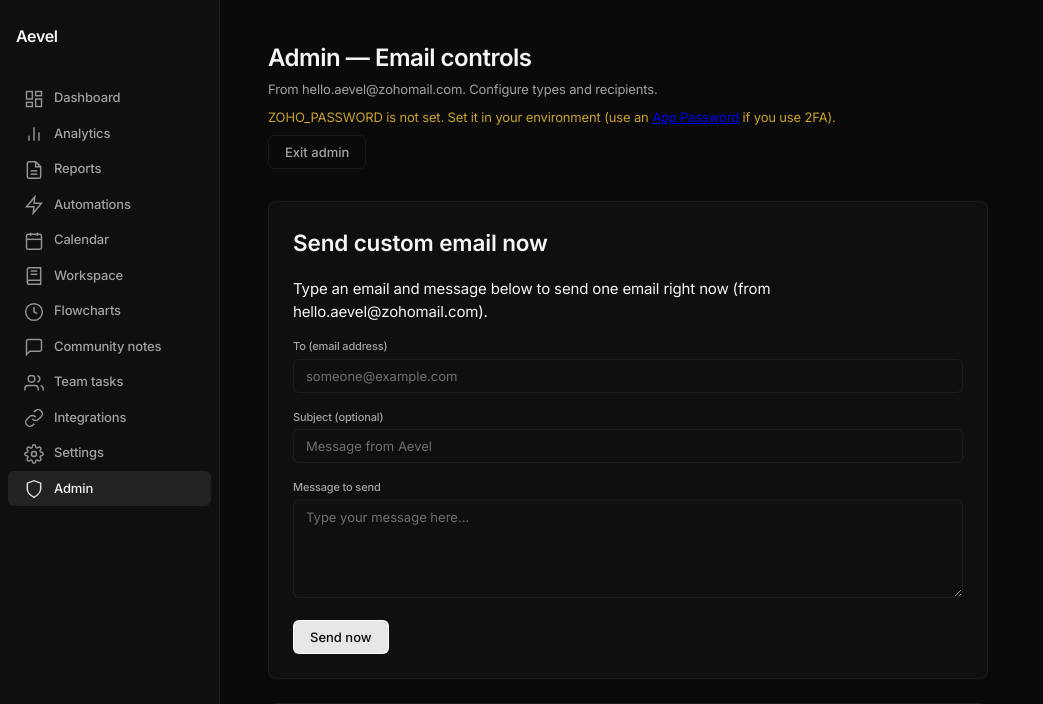
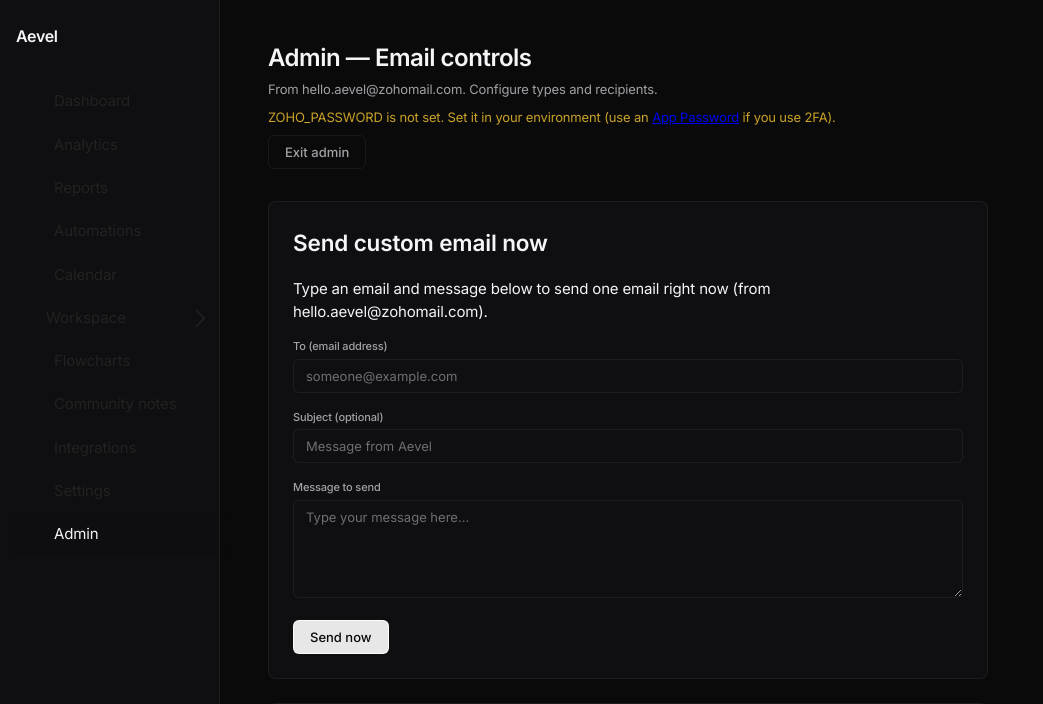
Before and after one commit to arehm9241-beep/aevel-hq-copy, a Flask app: page /admin in a window 1280 px wide. Shown: the top 704 px of the page, without its empty margins (0-1043 px from the left). Run offline with Flask 3, Linux system fonts and the light colour scheme; the visitor is signed in with stand-in values (Sample User, id 1); data comes from the database, SQL or seed files in the repository; data that the repository does not hold is empty.

Commit message:
Refactor sidebar into accessible dropdown/accordion navigation

```diff
--- a/static/css/aevel.css
+++ b/static/css/aevel.css
@@ -749,3 +749,97 @@ body {
 .compact .section { margin-bottom: var(--space-6); }
 .compact .table td, .compact .table th { padding: var(--space-2) var(--space-3); }
 .compact .sidebar-nav a { padding: var(--space-1) var(--space-3); }
+/* --- Sidebar dropdown/accordion styles (append this) --- */
+
+/* structural */
+.sidebar-nav ul { list-style: none; margin: 0; padding: 0; }
+.sidebar-nav .nav-item { margin: 0; }
+.sidebar-nav a, .sidebar-nav .submenu-toggle {
+  display: flex;
+  align-items: center;
+  gap: 0.75rem;
+  padding: 0.65rem 1rem;
+  color: var(--text-color, #222);
+  text-decoration: none;
+  border-radius: 6px;
+  transition: background-color 160ms ease, transform 160ms ease;
+  width: 100%;
+  background: transparent;
+  border: none;
+  font: inherit;
+  cursor: pointer;
+}
+
+/* active / hover */
+.sidebar-nav a.active,
+.sidebar-nav a:hover,
+.sidebar-nav .submenu-toggle:hover,
+.sidebar-nav .submenu-toggle[aria-expanded="true"] {
+  background-color: var(--muted-bg, rgba(0,0,0,0.04));
+}
+
+/* caret */
+.sidebar-nav .caret {
+  margin-left: auto;
+  width: 0.8rem;
+  height: 0.8rem;
+  border-right: 2px solid currentColor;
+  border-bottom: 2px solid currentColor;
+  transform: rotate(-45deg);
+  transition: transform 200ms ease;
+  opacity: 0.8;
+}
+
+/* rotate caret when open */
+.sidebar-nav .submenu-toggle[aria-expanded="true"] .caret {
+  transform: rotate(45deg);
+}
+
+/* submenu */
+.sidebar-nav .submenu {
+  max-height: 0;
+  overflow: hidden;
+  transition: max-height 220ms cubic-bezier(.2,.9,.2,1), padding 220ms ease;
+  padding-left: 0.5rem;
+  margin: 0 0 0 0;
+}
+.sidebar-nav .submenu.open {
+  max-height: 720px; /* large enough to expand; animated */
+  padding-bottom: 0.35rem;
+}
+
+/* submenu items */
+.sidebar-nav .submenu a {
+  padding: 0.45rem 1.25rem;
+  font-size: 0.95rem;
+  display: block;
+  color: var(--muted-text, #444);
+}
+
+/* subtle hover for submenu items */
+.sidebar-nav .submenu a:hover,
+.sidebar-nav .submenu a.active {
+  background-color: rgba(0,0,0,0.03);
+  color: var(--text-color, #222);
+}
+
+/* responsiveness: collapse sidebar into top bar on small screens */
+@media (max-width: 768px) {
+  .app-layout { flex-direction: column; }
+  .sidebar {
+    width: 100%;
+    position: relative;
+    display: block;
+    border-bottom: 1px solid rgba(0,0,0,0.06);
+  }
+  .sidebar-nav ul { display: flex; gap: 0.25rem; overflow-x: auto; }
+  .sidebar-nav .nav-item { flex: 0 0 auto; }
+  .sidebar-nav .submenu {
+    position: absolute;
+    left: 0;
+    right: 0;
+    background: var(--panel-bg, #fff);
+    z-index: 30;
+    box-shadow: 0 8px 24px rgba(20,20,20,0.08);
+  }
+}
--- a/templates/base_aevel.html
+++ b/templates/base_aevel.html
@@ -11,56 +11,122 @@
   <div class="app-layout">
     <aside class="sidebar">
       <div class="sidebar-brand">Aevel</div>
-      <nav class="sidebar-nav">
+
+      {# navigation: refactored to support submenus/dropdowns #}
+      {% set request_endpoint = request.endpoint %}
+      {% set workspace_active = request_endpoint in ['workspace_page', 'notes_page', 'team_tasks_page', 'tasks_page'] %}
+
+      <nav class="sidebar-nav" aria-label="Main Navigation">
+        <ul>
+          <li class="nav-item">
             <a href="{{ url_for('dashboard') }}" class="{% if request.endpoint == 'dashboard' %}active{% endif %}">
-          <span class="icon"><svg xmlns="http://www.w3.org/2000/svg" width="20" height="20" viewBox="0 0 24 24" fill="none" stroke="currentColor" stroke-width="1.75"><rect x="3" y="3" width="7" height="9"/><rect x="14" y="3" width="7" height="5"/><rect x="14" y="12" width="7" height="9"/><rect x="3" y="16" width="7" height="5"/></svg></span>
-          <span>Dashboard</span>
+              <span class="icon"> <!-- kept original svgs if desired --> </span>
+              <span class="label">Dashboard</span>
             </a>
+          </li>
+
+          <li class="nav-item">
             <a href="{{ url_for('analytics_page') }}" class="{% if request.endpoint == 'analytics_page' %}active{% endif %}">
-          <span class="icon"><svg xmlns="http://www.w3.org/2000/svg" width="20" height="20" viewBox="0 0 24 24" fill="none" stroke="currentColor" stroke-width="1.75"><line x1="18" y1="20" x2="18" y2="10"/><line x1="12" y1="20" x2="12" y2="4"/><line x1="6" y1="20" x2="6" y2="14"/></svg></span>
-          <span>Analytics</span>
+              <span class="icon"></span>
+              <span class="label">Analytics</span>
             </a>
+          </li>
+
+          <li class="nav-item">
             <a href="{{ url_for('reports_page') }}" class="{% if request.endpoint == 'reports_page' %}active{% endif %}">
-          <span class="icon"><svg xmlns="http://www.w3.org/2000/svg" width="20" height="20" viewBox="0 0 24 24" fill="none" stroke="currentColor" stroke-width="1.75"><path d="M14 2H6a2 2 0 0 0-2 2v16a2 2 0 0 0 2 2h12a2 2 0 0 0 2-2V8z"/><polyline points="14 2 14 8 20 8"/><line x1="16" y1="13" x2="8" y2="13"/><line x1="16" y1="17" x2="8" y2="17"/></svg></span>
-          <span>Reports</span>
+              <span class="icon"></span>
+              <span class="label">Reports</span>
             </a>
+          </li>
+
+          <li class="nav-item">
             <a href="{{ url_for('automations_page') }}" class="{% if request.endpoint == 'automations_page' %}active{% endif %}">
-          <span class="icon"><svg xmlns="http://www.w3.org/2000/svg" width="20" height="20" viewBox="0 0 24 24" fill="none" stroke="currentColor" stroke-width="1.75"><polygon points="13 2 3 14 12 14 11 22 21 10 12 10 13 2"/></svg></span>
-          <span>Automations</span>
+              <span class="icon"></span>
+              <span class="label">Automations</span>
             </a>
+          </li>
+
+          <li class="nav-item">
             <a href="{{ url_for('calendar_page') }}" class="{% if request.endpoint == 'calendar_page' %}active{% endif %}">
-          <span class="icon"><svg xmlns="http://www.w3.org/2000/svg" width="20" height="20" viewBox="0 0 24 24" fill="none" stroke="currentColor" stroke-width="1.75"><rect x="3" y="4" width="18" height="18" rx="2"/><line x1="16" y1="2" x2="16" y2="6"/><line x1="8" y1="2" x2="8" y2="6"/><line x1="3" y1="10" x2="21" y2="10"/></svg></span>
-          <span>Calendar</span>
+              <span class="icon"></span>
+              <span class="label">Calendar</span>
             </a>
-        <a href="{{ url_for('workspace_page') }}" class="{% if request.endpoint == 'workspace_page' %}active{% endif %}">
-          <span class="icon"><svg xmlns="http://www.w3.org/2000/svg" width="20" height="20" viewBox="0 0 24 24" fill="none" stroke="currentColor" stroke-width="1.75"><path d="M4 19.5A2.5 2.5 0 0 1 6.5 17H20"/><path d="M6.5 2H20v20H6.5A2.5 2.5 0 0 1 4 19.5v-15A2.5 2.5 0 0 1 6.5 2z"/><line x1="8" y1="6" x2="16" y2="6"/><line x1="8" y1="10" x2="16" y2="10"/></svg></span>
-          <span>Workspace</span>
+          </li>
+
+          {# Example parent with submenu: Workspace #}
+          <li class="nav-item has-submenu {% if workspace_active %}active{% endif %}">
+            <button
+              class="submenu-toggle"
+              aria-expanded="{{ 'true' if workspace_active else 'false' }}"
+              aria-controls="submenu-workspace"
+              type="button"
+            >
+              <span class="icon"></span>
+              <span class="label">Workspace</span>
+              <span class="caret" aria-hidden="true"></span>
+            </button>
+
+            <ul id="submenu-workspace" class="submenu {% if workspace_active %}open{% endif %}" role="menu" aria-label="Workspace submenu">
+              <li role="none">
+                <a role="menuitem" href="{{ url_for('workspace_page') }}" class="{% if request.endpoint == 'workspace_page' %}active{% endif %}">
+                  Overview
                 </a>
+              </li>
+              <li role="none">
+                <a role="menuitem" href="{{ url_for('notes_page') }}" class="{% if request.endpoint == 'notes_page' %}active{% endif %}">
+                  Notes
+                </a>
+              </li>
+              <li role="none">
+                <a role="menuitem" href="{{ url_for('team_tasks_page') }}" class="{% if request.endpoint == 'team_tasks_page' %}active{% endif %}">
+                  Team tasks
+                </a>
+              </li>
+              <li role="none">
+                <a role="menuitem" href="{{ url_for('tasks_page') }}" class="{% if request.endpoint == 'tasks_page' %}active{% endif %}">
+                  Tasks
+                </a>
+              </li>
+            </ul>
+          </li>
+
+          <li class="nav-item">
             <a href="{{ url_for('flowcharts_page') }}" class="{% if request.endpoint == 'flowcharts_page' %}active{% endif %}">
-          <span class="icon"><svg xmlns="http://www.w3.org/2000/svg" width="20" height="20" viewBox="0 0 24 24" fill="none" stroke="currentColor" stroke-width="1.75"><circle cx="12" cy="12" r="10"/><path d="M12 6v6l4 2"/></svg></span>
-          <span>Flowcharts</span>
+              <span class="icon"></span>
+              <span class="label">Flowcharts</span>
             </a>
+          </li>
+
+          <li class="nav-item">
             <a href="{{ url_for('community_notes_page') }}" class="{% if request.endpoint == 'community_notes_page' %}active{% endif %}">
-          <span class="icon"><svg xmlns="http://www.w3.org/2000/svg" width="20" height="20" viewBox="0 0 24 24" fill="none" stroke="currentColor" stroke-width="1.75"><path d="M21 15a2 2 0 0 1-2 2H7l-4 4V5a2 2 0 0 1 2-2h14a2 2 0 0 1 2 2z"/></svg></span>
-          <span>Community notes</span>
+              <span class="icon"></span>
+              <span class="label">Community notes</span>
             </a>
-        <a href="{{ url_for('team_tasks_page') }}" class="{% if request.endpoint == 'team_tasks_page' %}active{% endif %}">
-          <span class="icon"><svg xmlns="http://www.w3.org/2000/svg" width="20" height="20" viewBox="0 0 24 24" fill="none" stroke="currentColor" stroke-width="1.75"><path d="M17 21v-2a4 4 0 0 0-4-4H5a4 4 0 0 0-4 4v2"/><circle cx="9" cy="7" r="4"/><path d="M23 21v-2a4 4 0 0 0-3-3.87"/><path d="M16 3.13a4 4 0 0 1 0 7.75"/></svg></span>
-          <span>Team tasks</span>
+          </li>
+
+          <li class="nav-item">
+            <a href="{{ url_for('integrations_page') }}" class="{% if request.endpoint == 'integrations_page' %}active{% endif %}">
+              <span class="icon"></span>
+              <span class="label">Integrations</span>
             </a>
-        <a href="{{ url_for('integrations_page') }}" class="{% if request.endpoint == 'integrations_page' %}active{% endif %}">
-          <span class="icon"><svg xmlns="http://www.w3.org/2000/svg" width="20" height="20" viewBox="0 0 24 24" fill="none" stroke="currentColor" stroke-width="1.75"><path d="M10 13a5 5 0 0 0 7.54.54l3-3a5 5 0 0 0-7.07-7.07l-1.72 1.71"/><path d="M14 11a5 5 0 0 0-7.54-.54l-3 3a5 5 0 0 0 7.07 7.07l1.71-1.71"/></svg></span>
-          <span>Integrations</span>
+          </li>
+
+          <li class="nav-item">
+            <a href="{{ url_for('settings_page') }}" class="{% if request.endpoint == 'settings_page' %}active{% endif %}">
+              <span class="icon"></span>
+              <span class="label">Settings</span>
             </a>
-        <a href="{{ url_for('settings_page') }}" class="{% if request.endpoint == 'settings_page' %}active{% endif %}">
-          <span class="icon"><svg xmlns="http://www.w3.org/2000/svg" width="20" height="20" viewBox="0 0 24 24" fill="none" stroke="currentColor" stroke-width="1.75"><circle cx="12" cy="12" r="3"/><path d="M19.4 15a1.65 1.65 0 0 0 .33 1.82l.06.06a2 2 0 0 1 0 2.83 2 2 0 0 1-2.83 0l-.06-.06a1.65 1.65 0 0 0-1.82-.33 1.65 1.65 0 0 0-1 1.51V21a2 2 0 0 1-2 2 2 2 0 0 1-2-2v-.09A1.65 1.65 0 0 0 9 19.4a1.65 1.65 0 0 0-1.82.33l-.06.06a2 2 0 0 1-2.83 0 2 2 0 0 1 0-2.83l.06-.06a1.65 1.65 0 0 0 .33-1.82 1.65 1.65 0 0 0-1.51-1H3a2 2 0 0 1-2-2 2 2 0 0 1 2-2h.09A1.65 1.65 0 0 0 4.6 9a1.65 1.65 0 0 0-.33-1.82l-.06-.06a2 2 0 0 1 0-2.83 2 2 0 0 1 2.83 0l.06.06a1.65 1.65 0 0 0 1.82.33H9a1.65 1.65 0 0 0 1-1.51V3a2 2 0 0 1 2-2 2 2 0 0 1 2 2v.09a1.65 1.65 0 0 0 1 1.51 1.65 1.65 0 0 0 1.82-.33l.06-.06a2 2 0 0 1 2.83 0 2 2 0 0 1 0 2.83l-.06.06a1.65 1.65 0 0 0-.33 1.82V9a1.65 1.65 0 0 0 1.51 1H21a2 2 0 0 1 2 2 2 2 0 0 1-2 2h-.09a1.65 1.65 0 0 0-1.51 1z"/></svg></span>
-          <span>Settings</span>
+          </li>
+
+          <li class="nav-item">
+            <a href="{{ url_for('admin_page') }}" class="{% if request.endpoint == 'admin_page' %}active{% endif %}">
+              <span class="icon"></span>
+              <span class="label">Admin</span>
             </a>
-        <a href="{{ url_for('admin_page') }}" class="{% if request.endpoint == 'admin_page' %}active{% endif %}">
-          <span class="icon"><svg xmlns="http://www.w3.org/2000/svg" width="20" height="20" viewBox="0 0 24 24" fill="none" stroke="currentColor" stroke-width="1.75"><path d="M12 22s8-4 8-10V5l-8-3-8 3v7c0 6 8 10 8 10z"/></svg></span>
-          <span>Admin</span>
-        </a>
+          </li>
+        </ul>
       </nav>
+
       <div class="sidebar-footer">
         <div class="user-email">{{ session.get('user_email', '') }}</div>
         <form method="POST" action="{{ url_for('logout') }}">
@@ -68,6 +134,7 @@
         </form>
       </div>
     </aside>
+
     <main class="main-content">
       {% with messages = get_flashed_messages(with_categories=true) %}
         {% if messages %}
@@ -81,6 +148,7 @@
       {% block content %}{% endblock %}
     </main>
   </div>
+
   <script src="{{ url_for('static', filename='js/aevel-ui.js') }}"></script>
   <script>
   (function() {
@@ -89,6 +157,7 @@
     }).catch(function() {});
   })();
   </script>
+
   {% block scripts %}{% endblock %}
 </body>
 </html>
```
Also changed, not shown: static/js/aevel-ui.js (+47 -0 lines). Lines whose indentation alone changed are shown as unchanged.
